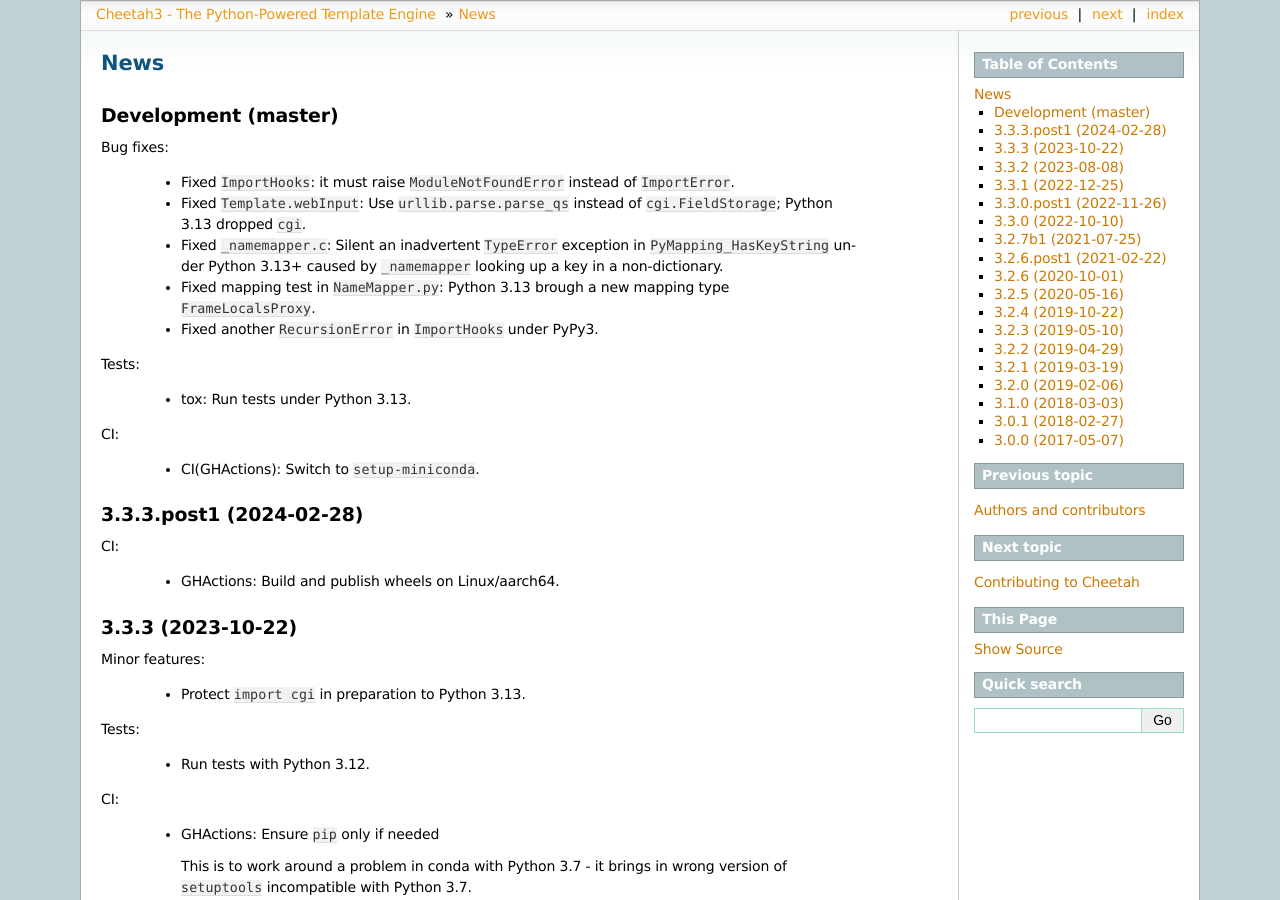
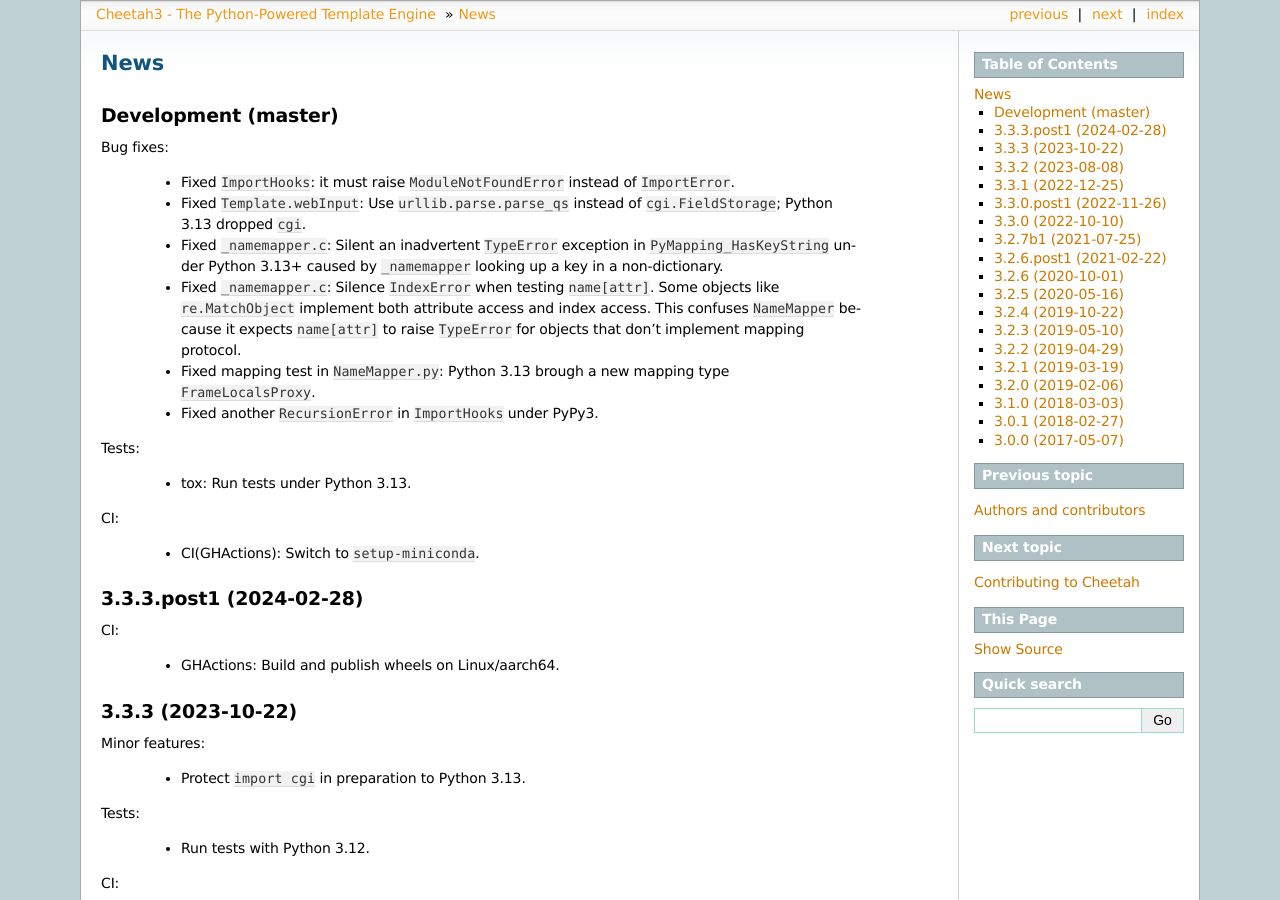
Before and after one commit to CheetahTemplate3/cheetah3, a Sphinx documentation site: the page built from docs/news.rst, in a window 1280 px wide and 900 px high. Built offline with Sphinx 7.4.7, drawn with Linux system fonts in a browser that asks for light colours; pages that are not in the unit, such as notebooks, are missing from menus.

Commit message:
Fix(_namemapper.c): Silence `IndexError` when testing `name[attr]`
Some objects like `re.MatchObject` implement both attribute access
and index access. This confuses `NameMapper` because it expects
`name[attr]` to raise `TypeError` for objects that don't implement
mapping protocol.

Fixes: #61.

```diff
--- a/docs/news.rst
+++ b/docs/news.rst
@@ -15,6 +15,12 @@ Bug fixes:
   - Fixed ``_namemapper.c``: Silent an inadvertent ``TypeError`` exception
     in ``PyMapping_HasKeyString`` under Python 3.13+
     caused by ``_namemapper`` looking up a key in a non-dictionary.
+
+  - Fixed ``_namemapper.c``: Silence ``IndexError`` when testing
+    ``name[attr]``. Some objects like ``re.MatchObject`` implement both
+    attribute access and index access. This confuses ``NameMapper`` because
+    it expects ``name[attr]`` to raise ``TypeError`` for objects that don't
+    implement mapping protocol.
 
   - Fixed mapping test in ``NameMapper.py``:
     Python 3.13 brough a new mapping type ``FrameLocalsProxy``.
```
Also changed, not shown: 2 other files.
